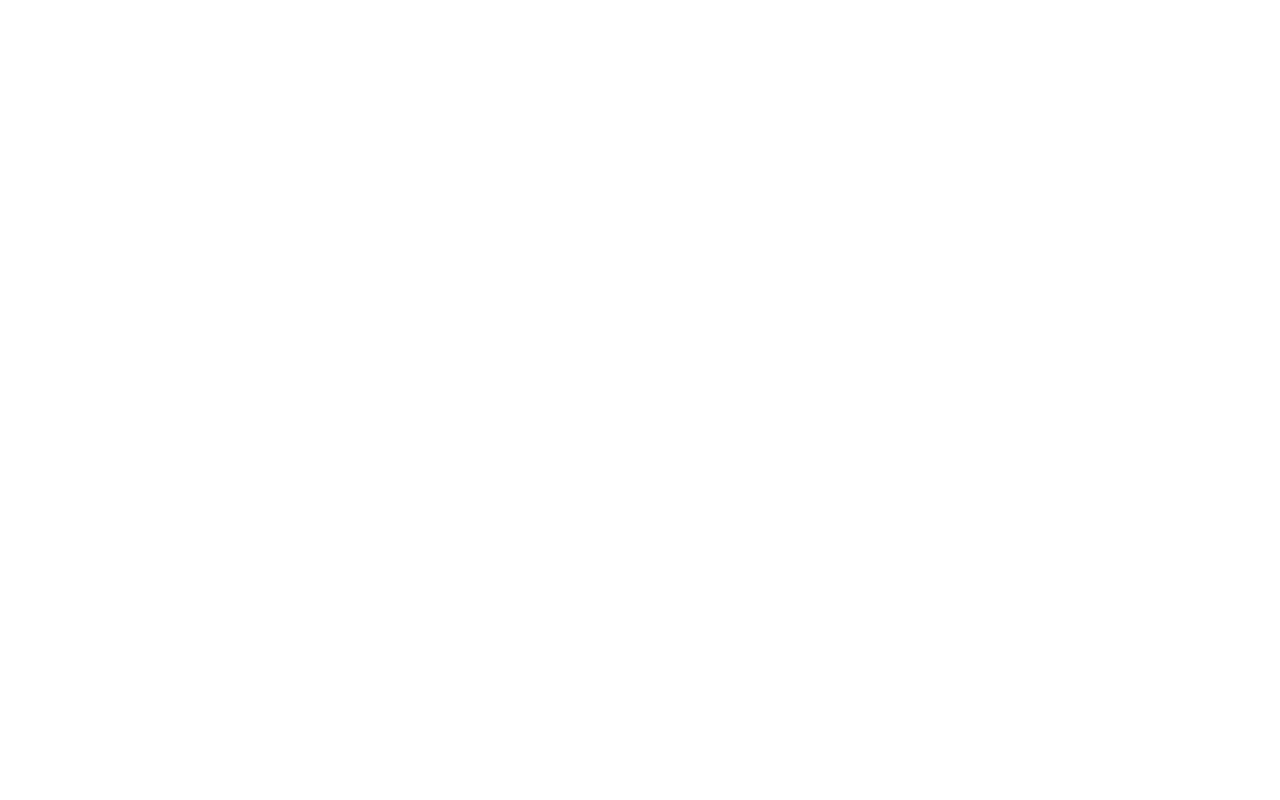
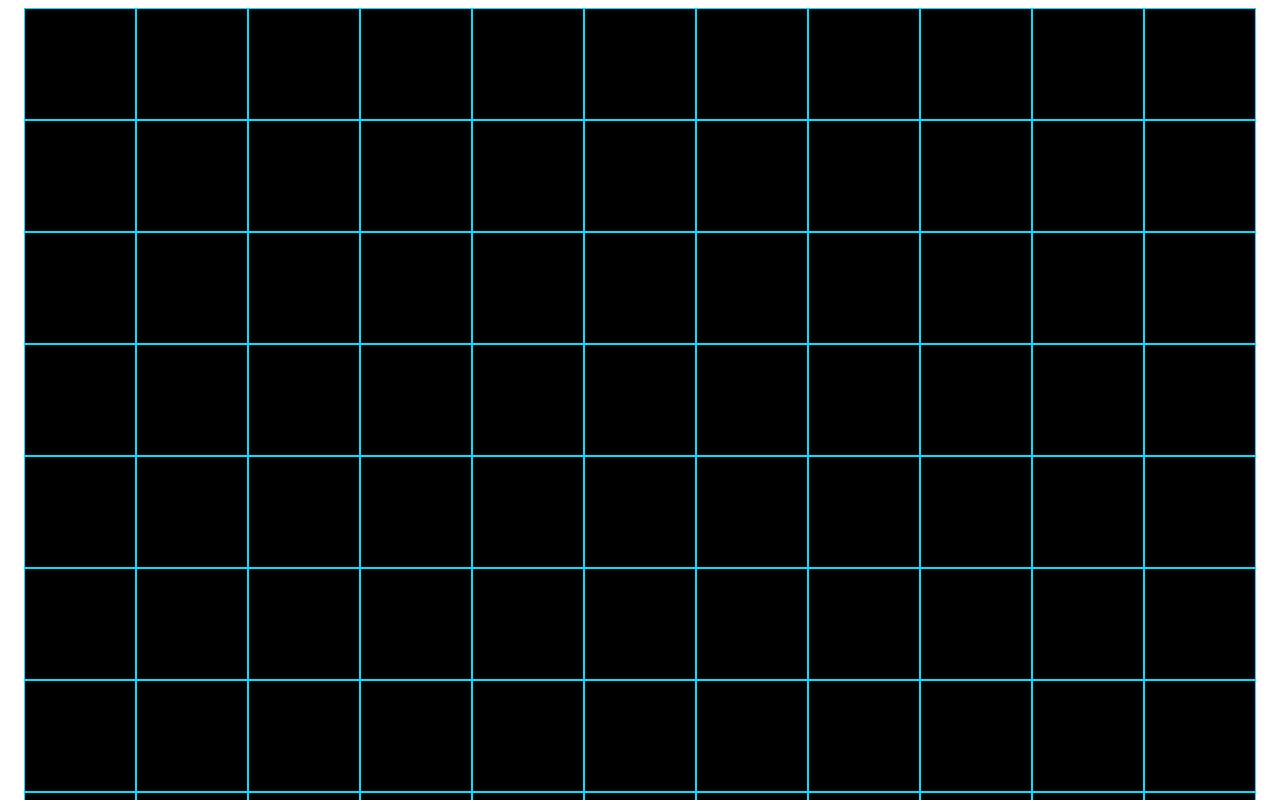
Before and after one commit to BJack0/Etch-A-Sketch, a plain HTML site: page index.html in a window 1280 px wide. Shown: the top 800 px of the page. Drawn offline with Linux system fonts and the light colour scheme.

Commit message:
Center 16x16 grid

```diff
--- a/style.css
+++ b/style.css
@@ -1,12 +1,12 @@
 .tile {
-  height: 100px;
-  width: 100px;
-  /* background-color: black;
+  height: 110px;
+  width: 110px;
+  background-color: black;
   border: 1px solid rgb(0, 225, 255);
-  */
 }
 
 .gridContainer {
   display: flex;
   flex-flow: row wrap;
+  justify-content: center;
 }
```
Also changed, not shown: 1 other file.
